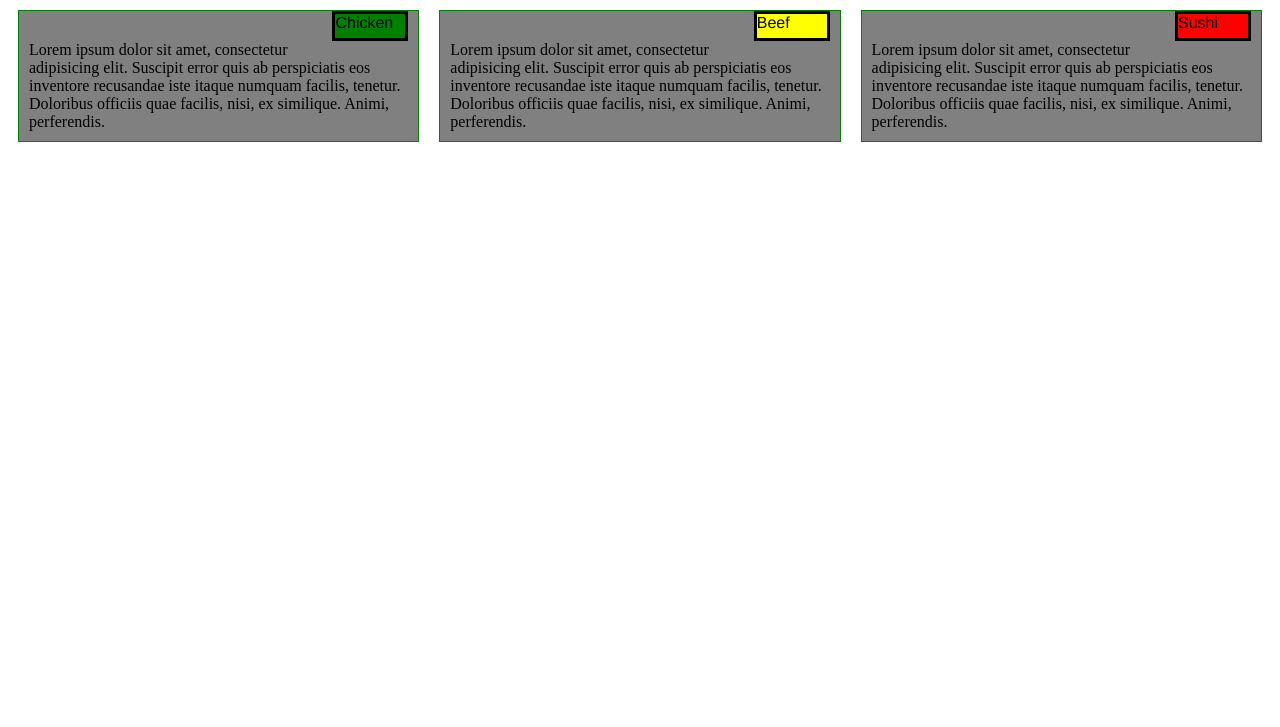
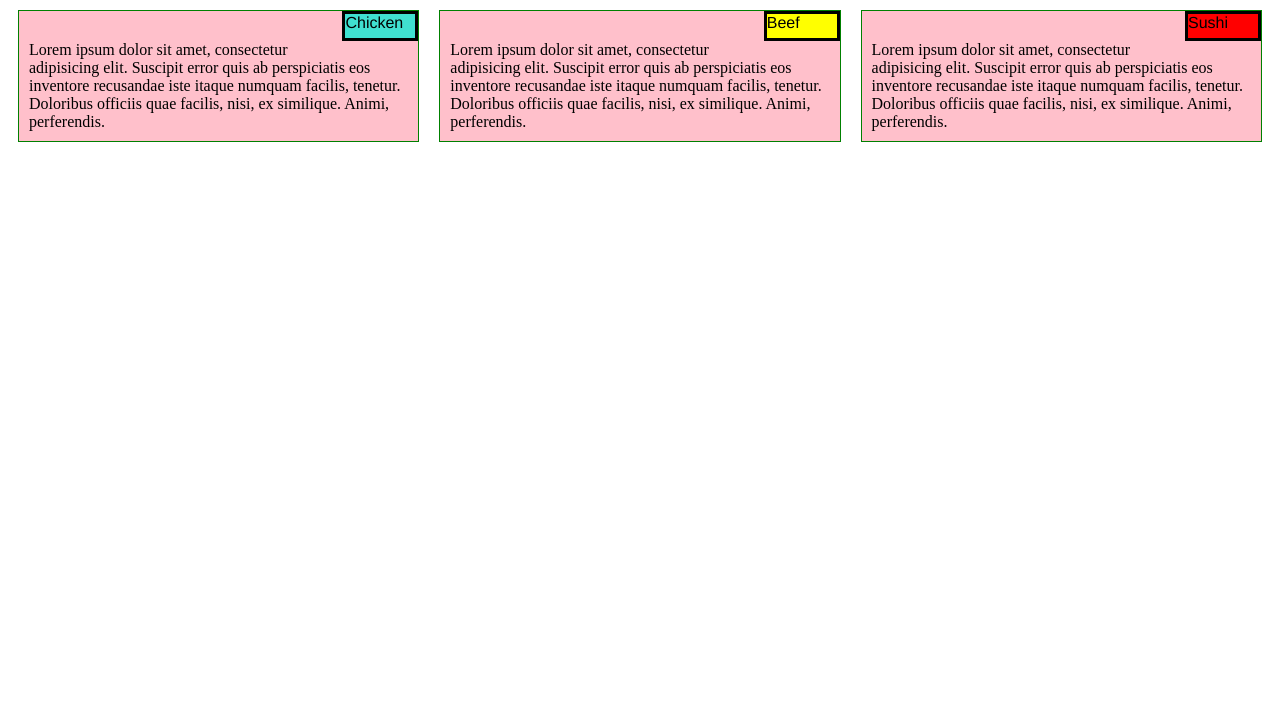
Before and after one commit to Olenka84/coursera-module2, a plain HTML site: page index.html in a window 1280 px wide. Shown: the part 73-800 px from the top of the page. Drawn offline with Linux system fonts and the light colour scheme.

Commit message:
Some more minor fixes

```diff
--- a/css/main.css
+++ b/css/main.css
@@ -8,7 +8,7 @@ h1 {
 }
 
 .row > div {
-  background-color: grey;
+  background-color: pink;
   margin: 10px ;
 }
 
@@ -17,7 +17,7 @@ h1 {
   float: right;
   width: 20%;
   height: 30px;
-  margin-right: 0;
+  margin-right: -10px;
   margin-left: auto;
   margin-top: 0;
   font-family: Helvetica;
@@ -31,7 +31,7 @@ h1 {
 }
 
 #p1 {
-  background-color: green;
+  background-color: turquoise;
 }
 
 #p2 {
```
